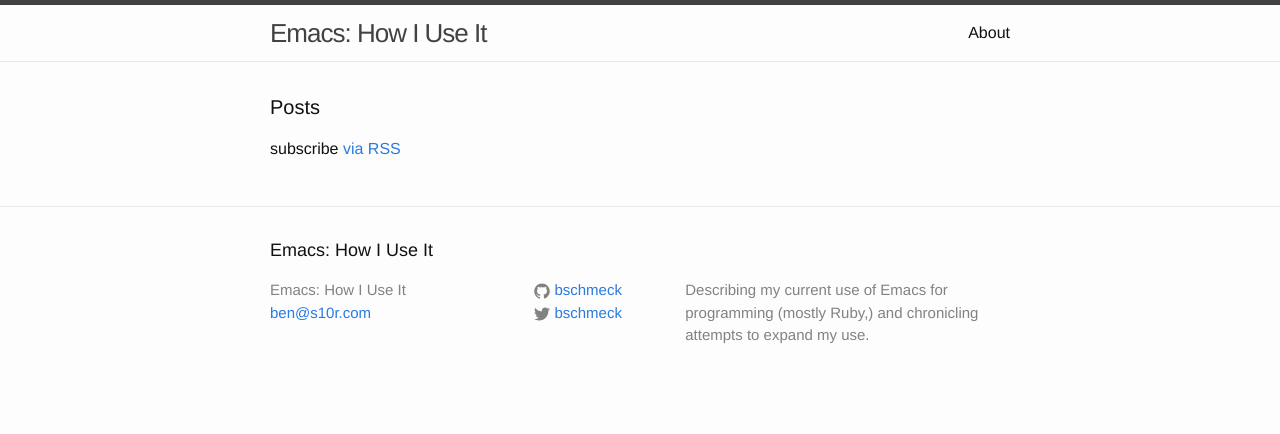
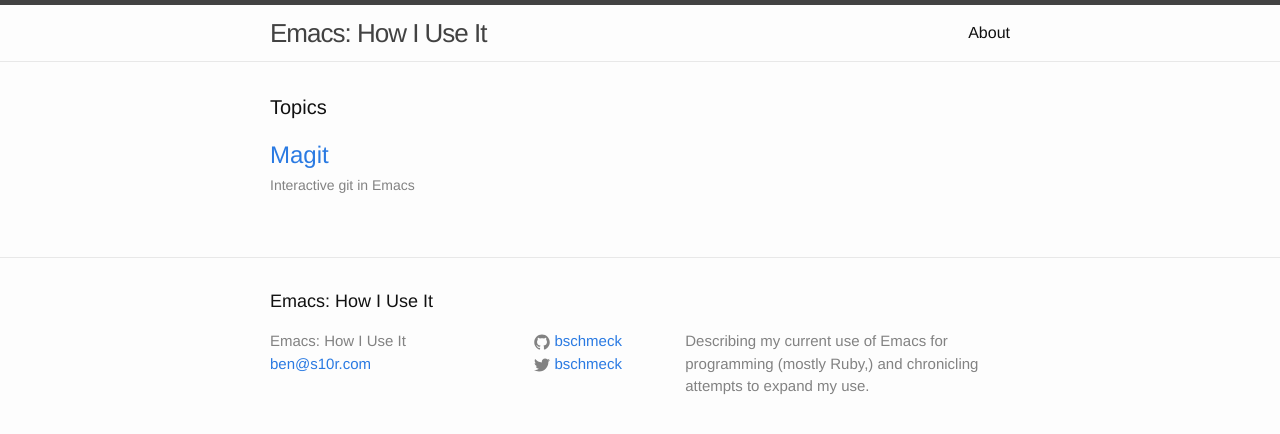
Before and after one commit to bschmeck/emacs_blog, a Jekyll site: the page built from index.html, in a window 1280 px wide. Shown: the top 434 px of the page. Built offline with Jekyll 4.4.1, drawn with Linux system fonts in a browser that asks for light colours.

Commit message:
Put links to "Topics" not posts on the index page.

```diff
--- a/_sass/_layout.scss
+++ b/_sass/_layout.scss
@@ -188,6 +188,32 @@
     font-size: 24px;
 }
 
+/**
+ * Topics
+ */
+.topic-list {
+    margin-left: 0;
+    list-style: none;
+
+    > li {
+        margin-bottom: $spacing-unit;
+
+        > h2 {
+            margin-bottom: 0;
+        }
+    }
+}
+
+.topic-blurb {
+    font-size: $small-font-size;
+    color: $grey-color;
+}
+
+.topic-link {
+    display: block;
+    font-size: 24px;
+}
+
 
 
 /**
--- a/index.html
+++ b/index.html
@@ -4,20 +4,18 @@ layout: default
 
 <div class="home">
 
-  <h1 class="page-heading">Posts</h1>
+  <h1 class="page-heading">Topics</h1>
 
-  <ul class="post-list">
-    {% for post in site.posts %}
-      <li>
-        <span class="post-meta">{{ post.date | date: "%b %-d, %Y" }}</span>
-
-        <h2>
-          <a class="post-link" href="{{ post.url | prepend: site.baseurl }}">{{ post.title }}</a>
-        </h2>
-      </li>
+  <ul class="topic-list">
+    {% for page in site.pages %}
+      {% if page.top_level %}
+        <li>
+          <h2>
+            <a class="topic-link" href="{{ page.url | prepend: site.baseurl }}">{{ page.title }}</a>
+          </h2>
+          <span class="topic-blurb">{{ page.blurb }}</span>
+        </li>
+      {% endif %}
     {% endfor %}
   </ul>
-
-  <p class="rss-subscribe">subscribe <a href="{{ "/feed.xml" | prepend: site.baseurl }}">via RSS</a></p>
-
 </div>
--- a/pages/magit/index.md
+++ b/pages/magit/index.md
@@ -2,6 +2,9 @@
 layout: page
 title: Magit
 permalink: magit/
+top_level: true
+topic: magit
+blurb: Interactive git in Emacs
 ---
 
 When I use git, 98% of the time I'm using [Magit](http://www.github.com/magit/magit).
```
